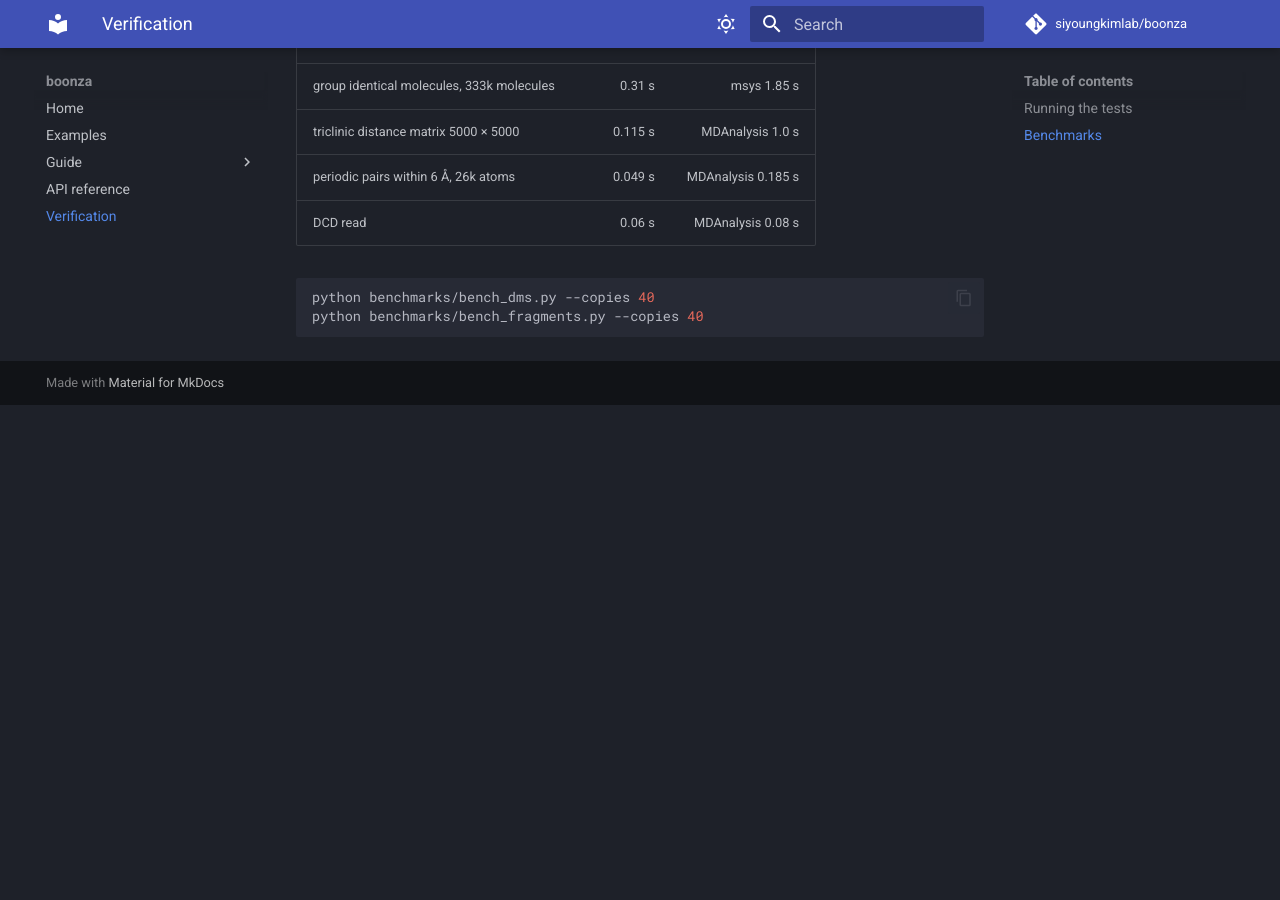
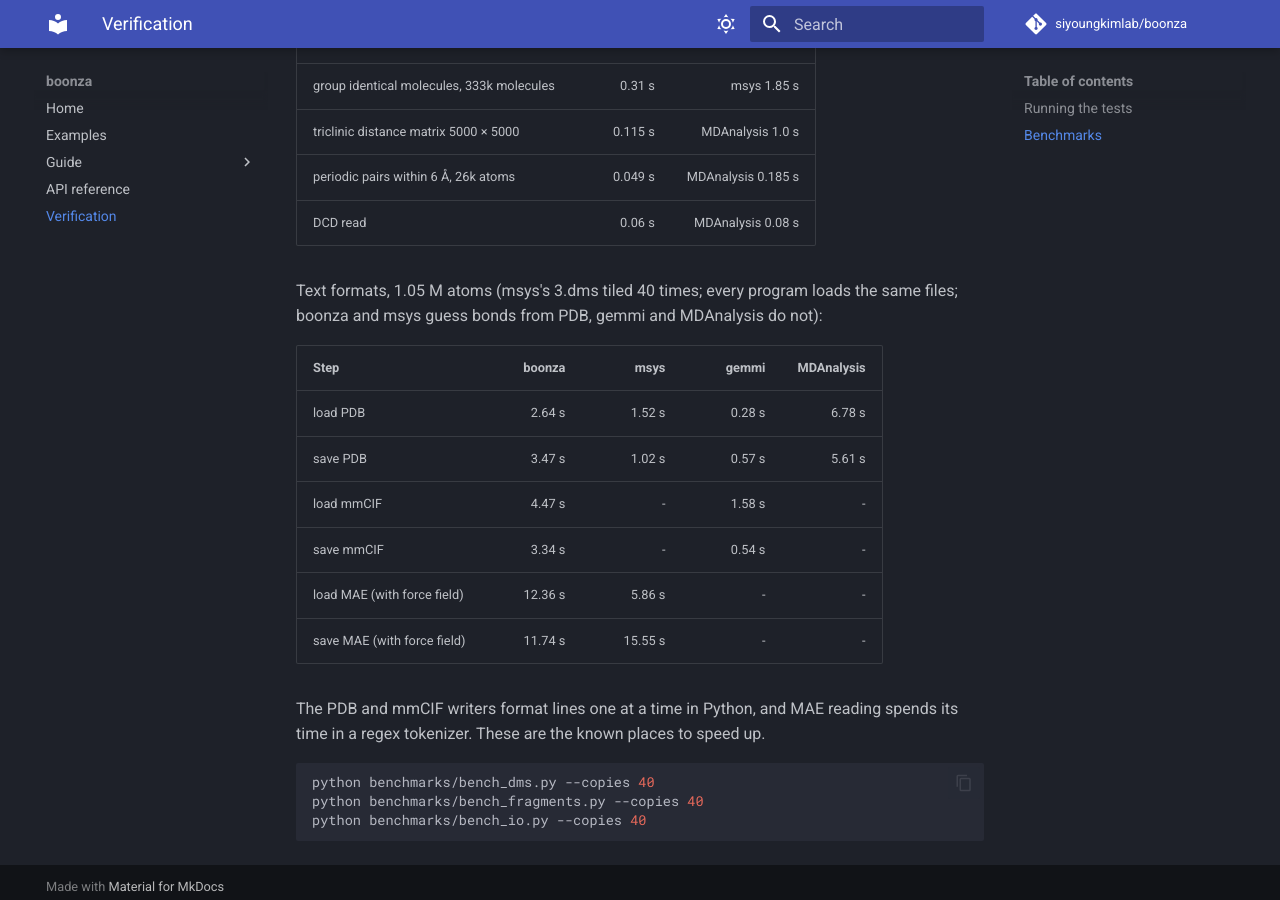
Before and after one commit to siyoungkimlab/boonza, an MkDocs documentation site: the page built from docs/verification.md, in a window 1280 px wide and 900 px high, scrolled down 2613 px. Built offline with MkDocs 1.6.1 and Material for MkDocs 9.7.7, drawn with Linux system fonts in a browser that asks for light colours; comment, search, counter and statistics services are not loaded; before the commit the page ends 3018 px from its top, so only the background shows below that.

Commit message:
Record the I/O benchmark results

````diff
--- a/docs/verification.md
+++ b/docs/verification.md
@@ -66,7 +66,25 @@
 | periodic pairs within 6 Å, 26k atoms | 0.049 s | MDAnalysis 0.185 s |
 | DCD read | 0.06 s | MDAnalysis 0.08 s |
 
+Text formats, 1.05 M atoms (msys's 3.dms tiled 40 times; every program loads
+the same files; boonza and msys guess bonds from PDB, gemmi and MDAnalysis do
+not):
+
+| Step | boonza | msys | gemmi | MDAnalysis |
+|---|---:|---:|---:|---:|
+| load PDB | 2.64 s | 1.52 s | 0.28 s | 6.78 s |
+| save PDB | 3.47 s | 1.02 s | 0.57 s | 5.61 s |
+| load mmCIF | 4.47 s | - | 1.58 s | - |
+| save mmCIF | 3.34 s | - | 0.54 s | - |
+| load MAE (with force field) | 12.36 s | 5.86 s | - | - |
+| save MAE (with force field) | 11.74 s | 15.55 s | - | - |
+
+The PDB and mmCIF writers format lines one at a time in Python, and MAE
+reading spends its time in a regex tokenizer. These are the known places to
+speed up.
+
 ```bash
 python benchmarks/bench_dms.py --copies 40
 python benchmarks/bench_fragments.py --copies 40
+python benchmarks/bench_io.py --copies 40
 ```
````
